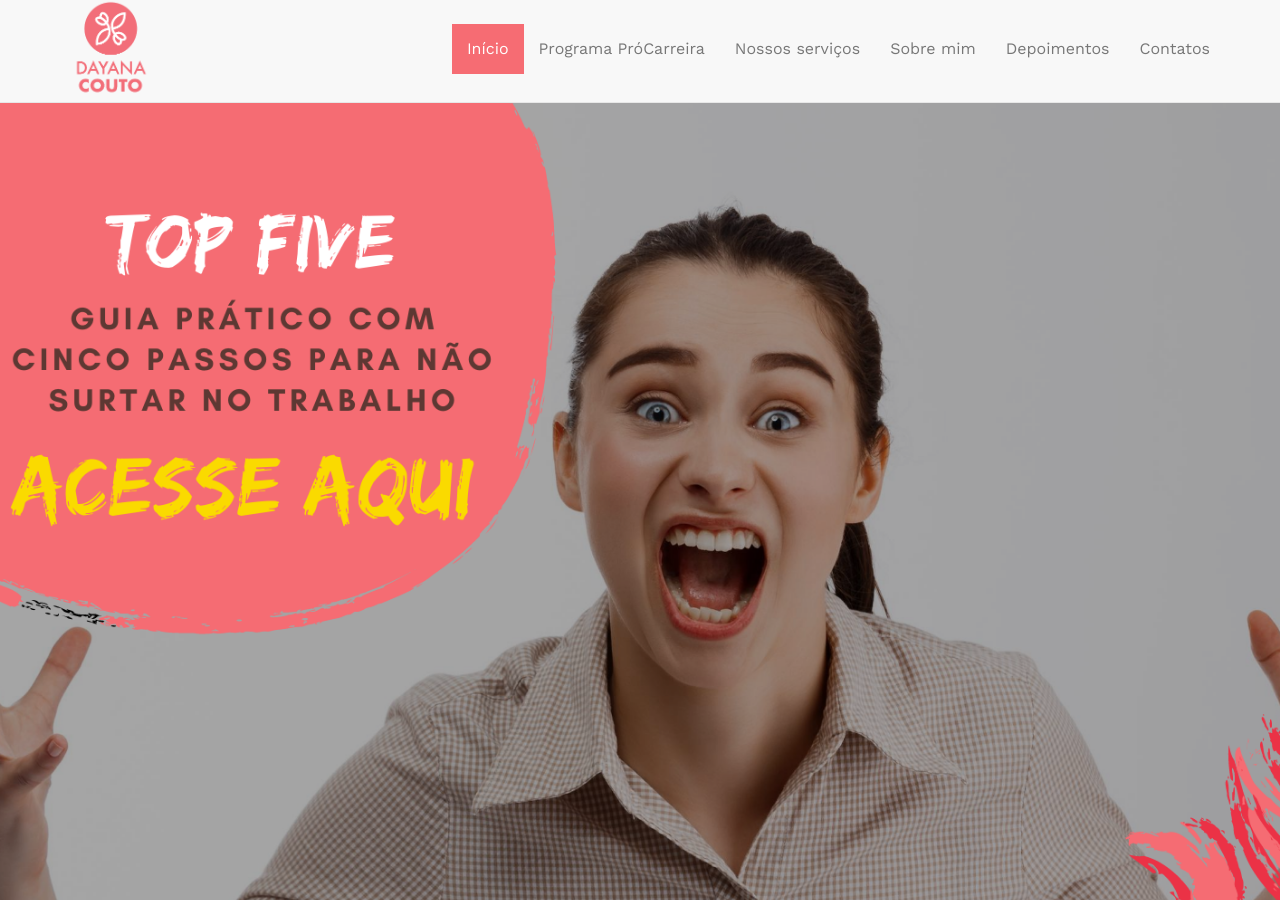
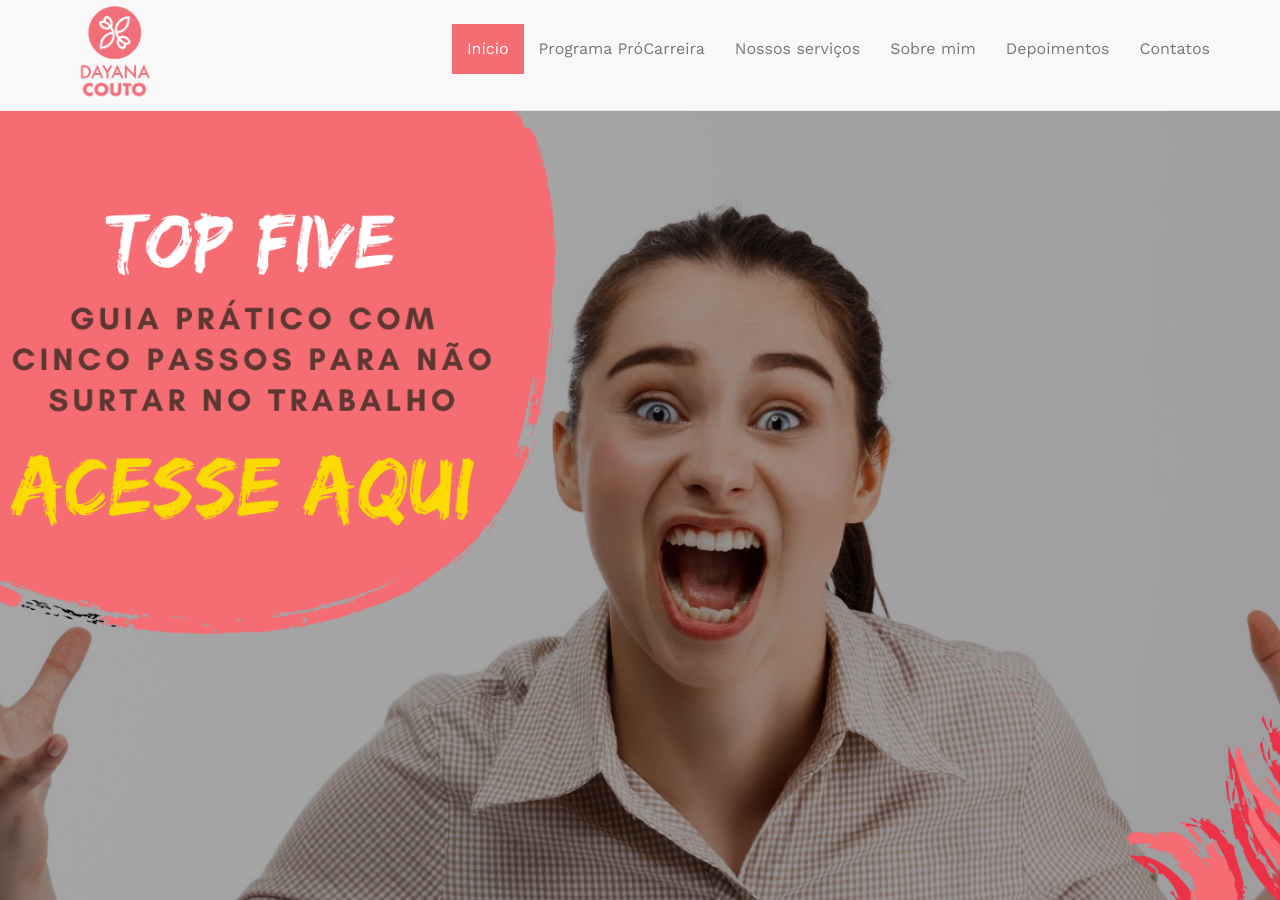
Before and after one commit to wsadf/landing-page-Dayana, a Jekyll site: the page built from index.md, in a window 1280 px wide and 900 px high. Built offline with Jekyll 4.4.1, drawn with Linux system fonts in a browser that asks for light colours; nearby versions of some CDN libraries.

Commit message:
add class H1

```diff
--- a/_includes/menu_topo.html
+++ b/_includes/menu_topo.html
@@ -9,7 +9,7 @@
                 <span class="icon-bar"></span>
                 <span class="icon-bar"></span>
             </button>
-            <h1 class="m-0">
+            <h1 class="m-1">
             <a class="page-scroll logo-brand" href="#home">
                 <img src="../assets/img/logo.png" alt="">
             </a>
```
